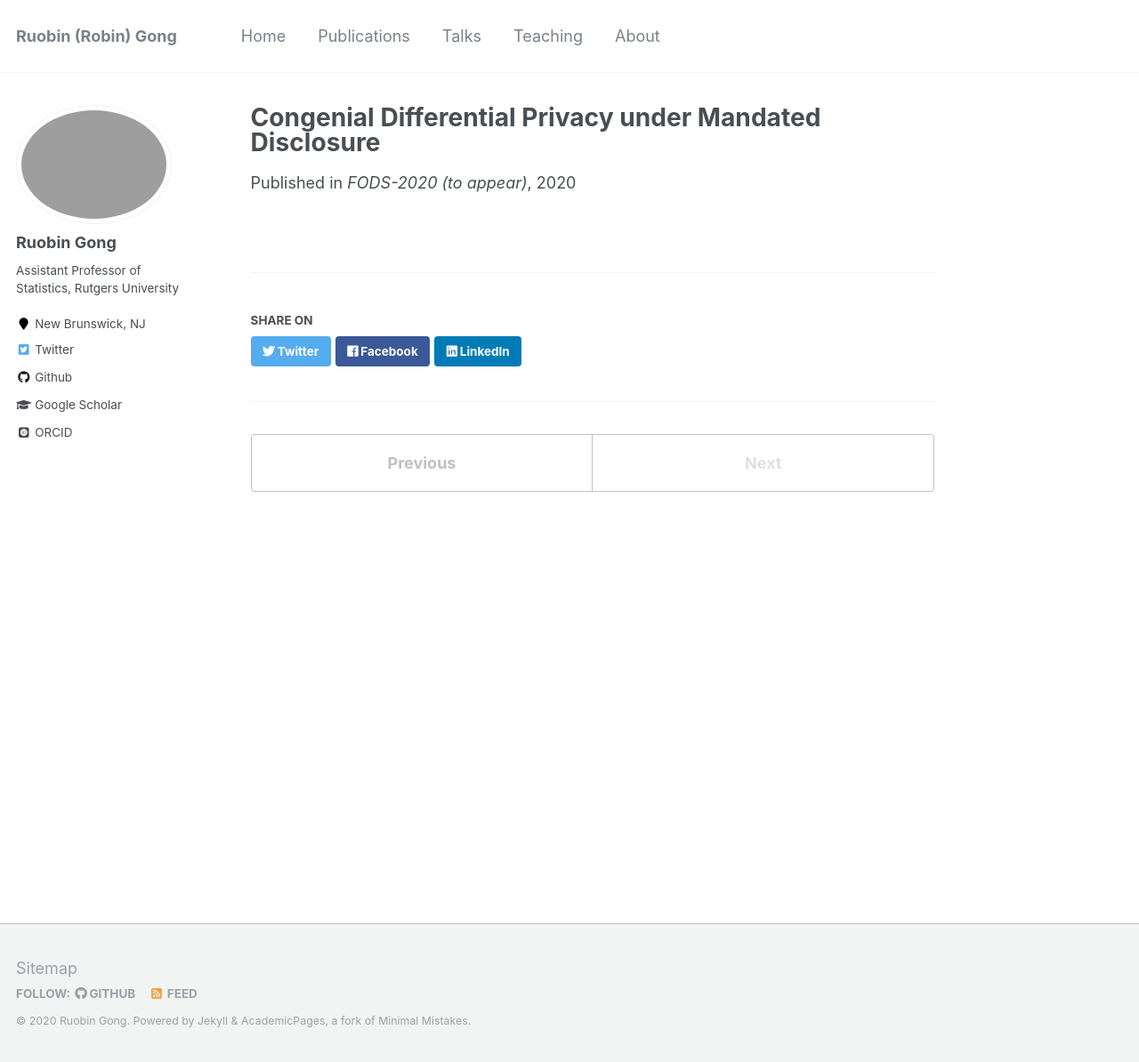
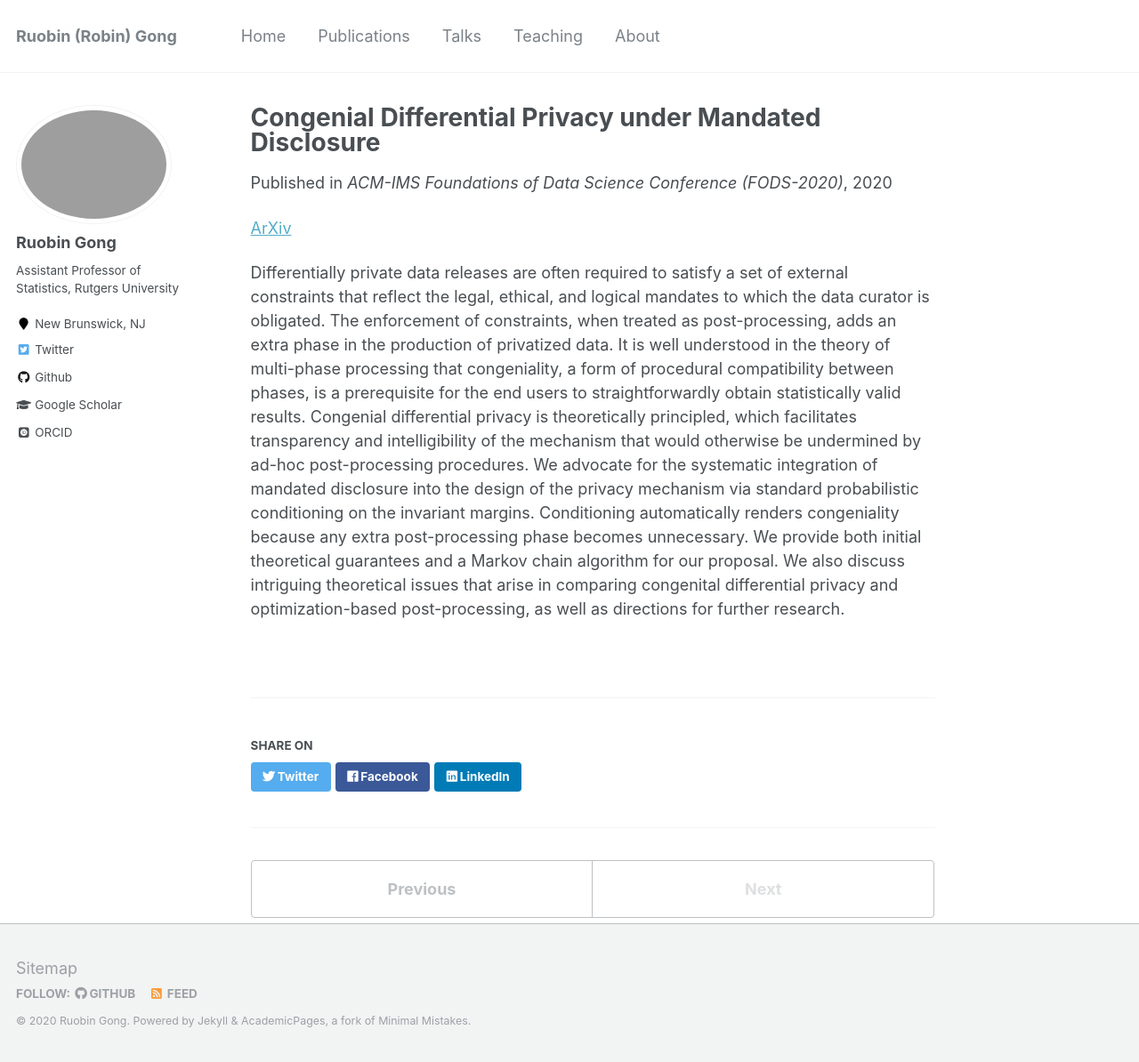
Before and after one commit to RuobinGong/RuobinGong.github.io, a Jekyll site: the page built from _publications/2020-08-01-congenial.md, in a window 1280 px wide and 1194 px high. Shown: the whole window at 89% size. Built offline with Jekyll 4.4.1, drawn with Linux system fonts in a browser that asks for light colours; some web fonts are replaced.

Commit message:
Update 2020-08-01-congenial.md

```diff
--- a/_publications/2020-08-01-congenial.md
+++ b/_publications/2020-08-01-congenial.md
@@ -4,7 +4,14 @@ collection: publications
 permalink: /publication/2020-08-01-congenial
 excerpt: ''
 date: 2020-08-01
-venue: 'FODS-2020 (to appear)'
+venue: 'ACM-IMS Foundations of Data Science Conference (FODS-2020)'
 author: 'R Gong and XL Meng'
 
 ---
+
+
+
+[ArXiv](https://arxiv.org/abs/2008.10202)
+
+
+Differentially private data releases are often required to satisfy a set of external constraints that reflect the legal, ethical, and logical mandates to which the data curator is obligated. The enforcement of constraints, when treated as post-processing, adds an extra phase in the production of privatized data. It is well understood in the theory of multi-phase processing that congeniality, a form of procedural compatibility between phases, is a prerequisite for the end users to straightforwardly obtain statistically valid results. Congenial differential privacy is theoretically principled, which facilitates transparency and intelligibility of the mechanism that would otherwise be undermined by ad-hoc post-processing procedures. We advocate for the systematic integration of mandated disclosure into the design of the privacy mechanism via standard probabilistic conditioning on the invariant margins. Conditioning automatically renders congeniality because any extra post-processing phase becomes unnecessary. We provide both initial theoretical guarantees and a Markov chain algorithm for our proposal. We also discuss intriguing theoretical issues that arise in comparing congenital differential privacy and optimization-based post-processing, as well as directions for further research.
```
